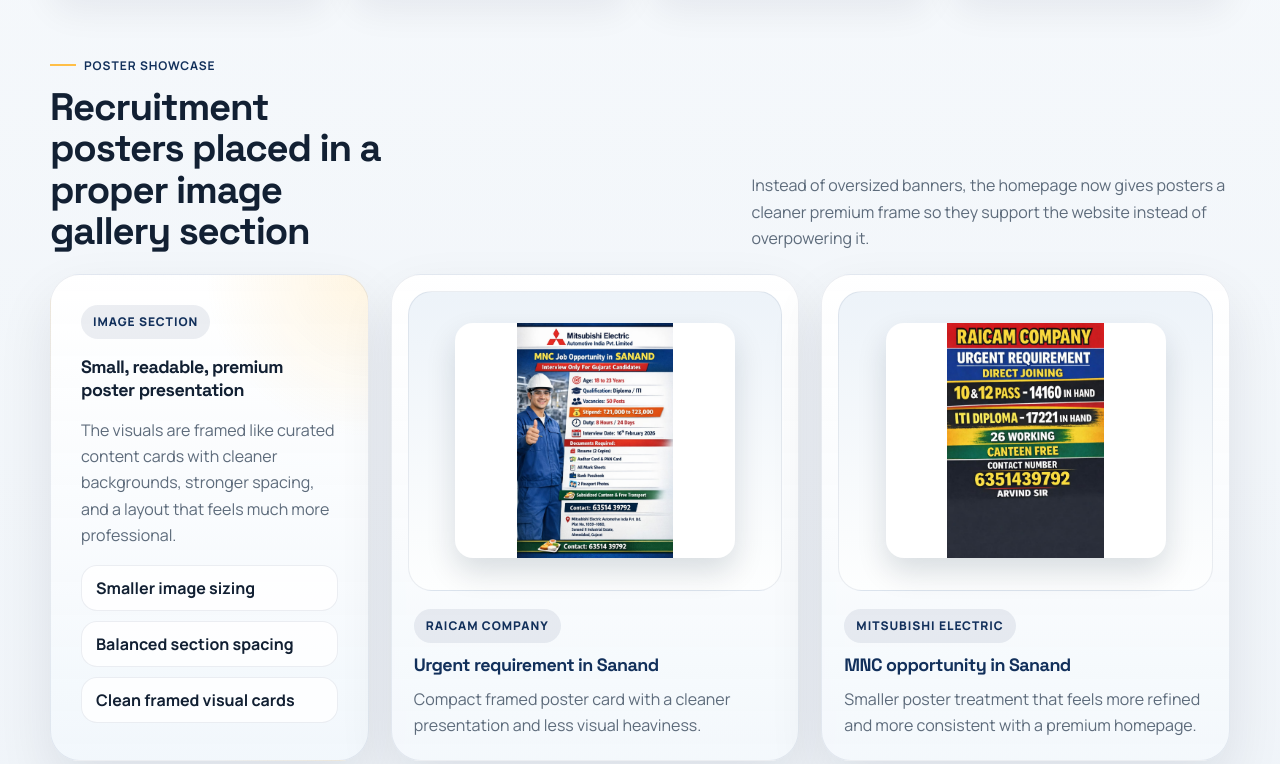
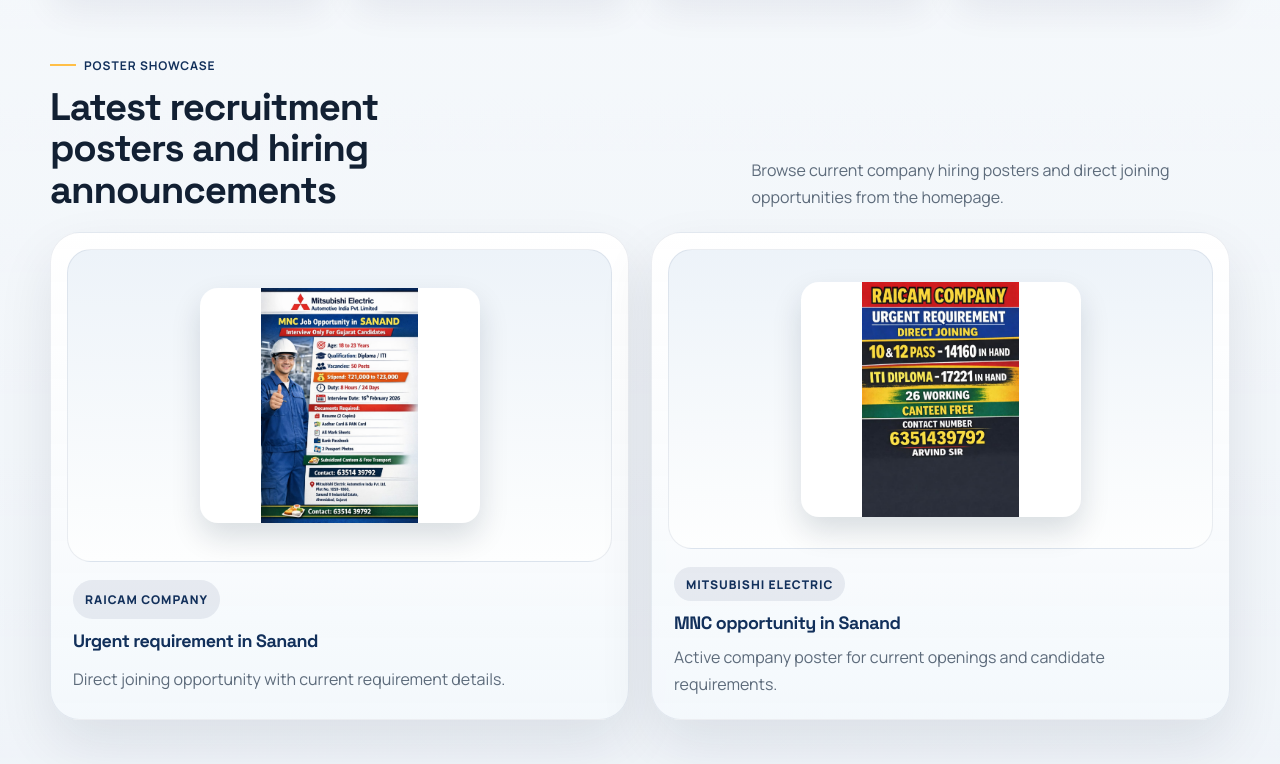
Before and after one commit to vaibhav01-coder/hr-site, a plain HTML site: page index.html in a window 1280 px wide. Shown: the part 1226-1990 px from the top of the page. Drawn offline with Linux system fonts and the light colour scheme.

Commit message:
remove some deatils from ui

```diff
--- a/index.html
+++ b/index.html
@@ -149,21 +149,11 @@
             <div class="container pro-section-head reveal">
                 <div>
                     <span class="eyebrow">Poster Showcase</span>
-                    <h2>Recruitment posters placed in a proper image gallery section</h2>
+                    <h2>Latest recruitment posters and hiring announcements</h2>
                 </div>
-                <p>Instead of oversized banners, the homepage now gives posters a cleaner premium frame so they support the website instead of overpowering it.</p>
+                <p>Browse current company hiring posters and direct joining opportunities from the homepage.</p>
             </div>
             <div class="container pro-poster-grid reveal">
-                <article class="pro-poster-copy">
-                    <span class="pro-label">Image Section</span>
-                    <h3>Small, readable, premium poster presentation</h3>
-                    <p>The visuals are framed like curated content cards with cleaner backgrounds, stronger spacing, and a layout that feels much more professional.</p>
-                    <div class="pro-copy-list">
-                        <span>Smaller image sizing</span>
-                        <span>Balanced section spacing</span>
-                        <span>Clean framed visual cards</span>
-                    </div>
-                </article>
                 <article class="pro-poster-card">
                     <div class="pro-poster-frame">
                         <img src="WhatsApp Image 2026-03-25 at 11.06.39 AM.jpeg" alt="Raicam recruitment poster" class="pro-poster-image">
@@ -171,7 +161,7 @@
                     <div class="pro-poster-meta">
                         <span class="pro-tag">Raicam Company</span>
                         <h3>Urgent requirement in Sanand</h3>
-                        <p>Compact framed poster card with a cleaner presentation and less visual heaviness.</p>
+                        <p>Direct joining opportunity with current requirement details.</p>
                     </div>
                 </article>
                 <article class="pro-poster-card">
@@ -181,7 +171,7 @@
                     <div class="pro-poster-meta">
                         <span class="pro-tag">Mitsubishi Electric</span>
                         <h3>MNC opportunity in Sanand</h3>
-                        <p>Smaller poster treatment that feels more refined and more consistent with a premium homepage.</p>
+                        <p>Active company poster for current openings and candidate requirements.</p>
                     </div>
                 </article>
             </div>
--- a/styles.css
+++ b/styles.css
@@ -960,7 +960,6 @@ p { color: var(--muted); line-height: 1.65; }
 }
 .pro-hero-copy,
 .pro-hero-panel,
-.pro-poster-copy,
 .pro-poster-card,
 .pro-feature-card,
 .pro-cta {
@@ -1129,32 +1128,8 @@ p { color: var(--muted); line-height: 1.65; }
     max-width: 14ch;
 }
 .pro-poster-grid {
-    grid-template-columns: minmax(250px, .78fr) repeat(2, minmax(0, 1fr));
+    grid-template-columns: repeat(2, minmax(0, 1fr));
     align-items: stretch;
-}
-.pro-poster-copy {
-    display: grid;
-    align-content: start;
-    gap: 16px;
-    padding: 30px;
-    background:
-        radial-gradient(circle at top right, rgba(255,191,71,.16), transparent 28%),
-        linear-gradient(180deg, rgba(255,255,255,.98), rgba(242,247,252,.92));
-}
-.pro-copy-list {
-    display: grid;
-    gap: 10px;
-}
-.pro-copy-list span {
-    display: inline-flex;
-    align-items: center;
-    min-height: 46px;
-    padding: 10px 14px;
-    border-radius: 16px;
-    background: rgba(255,255,255,.82);
-    border: 1px solid rgba(18,48,91,.08);
-    color: var(--text);
-    font-weight: 700;
 }
 .pro-poster-card {
     display: grid;
@@ -1287,7 +1262,6 @@ p { color: var(--muted); line-height: 1.65; }
     .split-banner { padding: 20px; }
     .pro-hero-copy,
     .pro-hero-panel,
-    .pro-poster-copy,
     .pro-poster-card,
     .pro-feature-card,
     .pro-cta { padding: 22px; }
```
